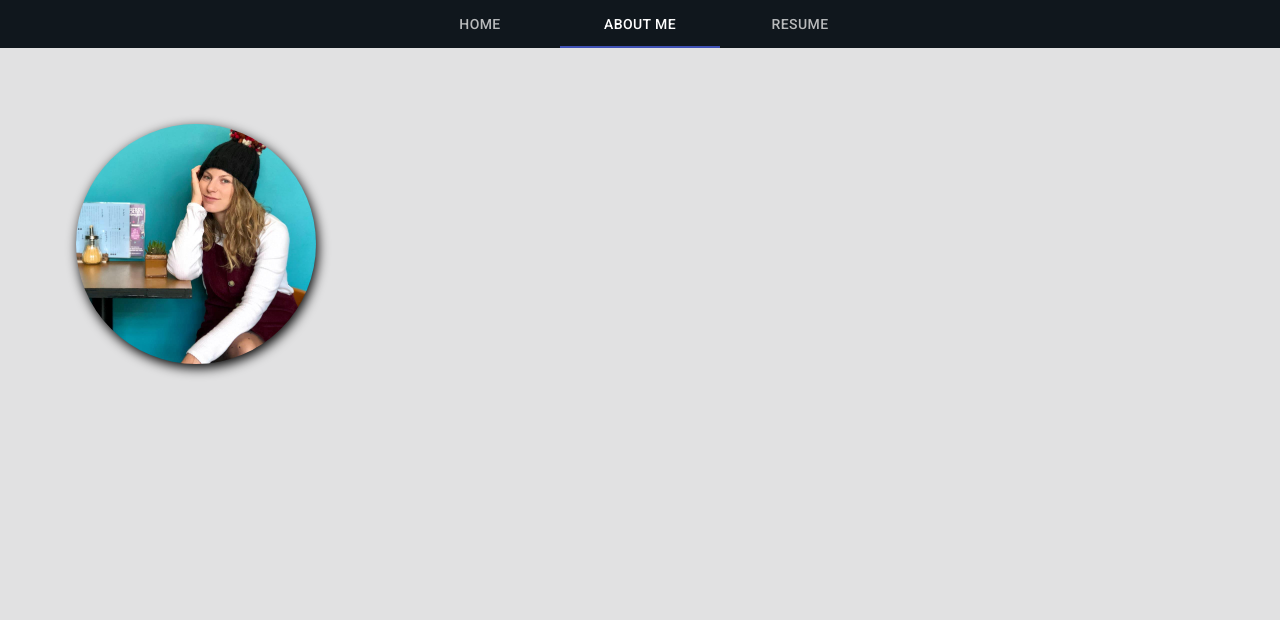
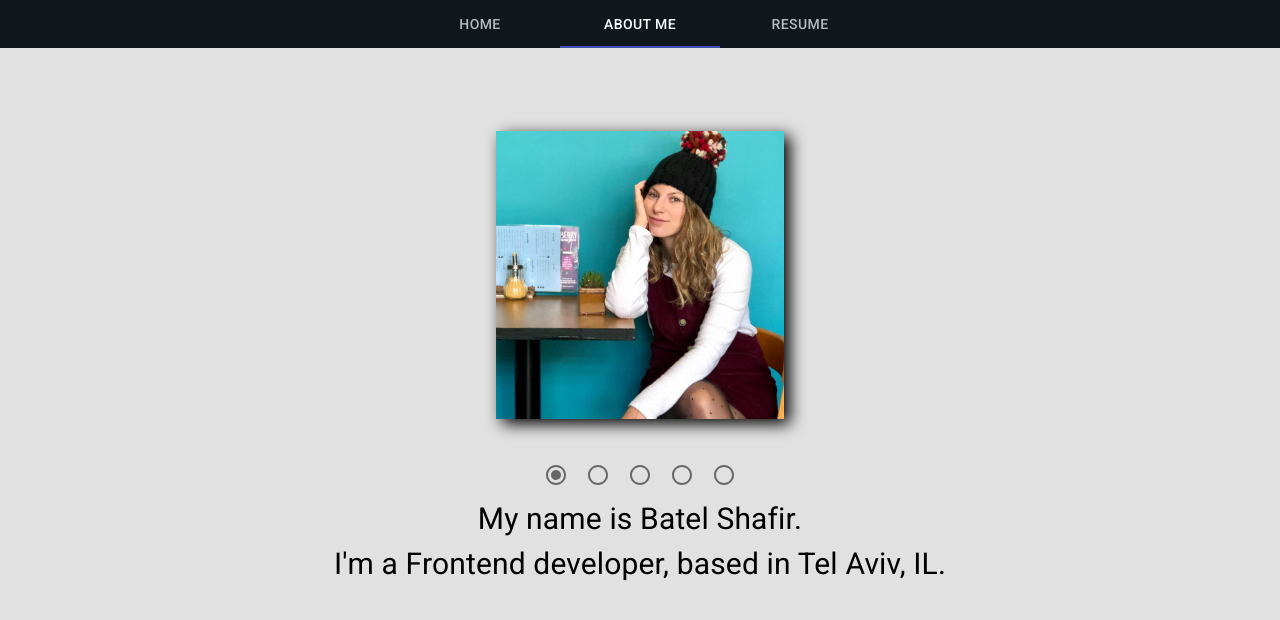
Before and after one commit to batel-shafir/my-personal-webpage, a React (Create React App) app in the folder client/: page / in a window 1280 px wide. Both pictures are taken after a click on the tab "ABOUT ME". Shown: the top 620 px of the page. Built offline with nearby package versions, Linux system fonts and the light colour scheme.

Commit message:
finished about section

```diff
--- a/client/src/Components/Tabs/About.js
+++ b/client/src/Components/Tabs/About.js
@@ -1,18 +1,79 @@
-import React from 'react';
+import React, { useState } from 'react';
 import mainImage from '../../assets/images/me1.jpg';
 import './About.scss';
+import Radio from '@material-ui/core/Radio';
 
-//     independent learner.
-//pare time DIYing and Coocking. I take care of my plants in my spare time, cuddle my dog, and occasionally visit the beach that is 5 minutes walk from my flat.
+
+/*<div>
+            My name is Batel Shafir and I'm a Frontend developer,based in Tel Aviv, IL.
+          </div>
+          <div> I'm highly motivated, hardworking & creative. </div>
+          <div> I have excellent interpersonal skills & high emotional intelligence .</div>
+          <div> I have serious passion for UI and web development. </div>
+          <div> "God is in the details" is my motto. This helps me to perform well as a Frontend Developer and basically in everything I do. </div>
+         */
+
 function About(props) {
-  const {isMobileView} = props;
+  const [selectedValue, setSelectedValue] = useState('a')
+
+  const handleChange = event => {
+    setSelectedValue(event.target.value);
+  };
 
   return (
     <div className="about">
-      <div className="about-content">
+        <div className="about-content">
+          <img className="my-img" src={mainImage}></img>
+          <div className="">
+            <Radio
+              checked={selectedValue === 'a'}
+              onChange={handleChange}
+              value="a"
+              name="radio-button"
+              aria-label="A"
+              color="default"
+            />
+            <Radio
+              checked={selectedValue === 'b'}
+              onChange={handleChange}
+              value="b"
+              name="radio-button"
+              aria-label="B"
+              color="default"
+            />
+            <Radio
+              checked={selectedValue === 'c'}
+              onChange={handleChange}
+              value="c"
+              name="radio-button"
+              aria-label="C"
+              color="default"
+            />
+            <Radio
+              checked={selectedValue === 'd'}
+              onChange={handleChange}
+              value="d"
+              name="radio-button"
+              aria-label="D"
+              color="default"
+            />
+            <Radio
+              checked={selectedValue === 'e'}
+              onChange={handleChange}
+              value="e"
+              name="radio-button"
+              aria-label="E"
+              color="default"
+            />
+          </div>
+            <div className="about-body">
+              {selectedValue ==='a' &&<div> My name is Batel Shafir. <br/> I'm a Frontend developer, based in Tel Aviv, IL.</div> }
+              {selectedValue ==='b' && <div> I have serious passion for UI and web development.</div>}
+              {selectedValue ==='c' && <div> I'm highly motivated, hardworking & creative. </div>}
+              {selectedValue ==='d' && <div> I have excellent interpersonal skills & high emotional intelligence.</div>}
+              {selectedValue ==='e' && <div> I believe that "God is in the details".</div>}
+            </div>
 
-
-  <img className="my-img" src={mainImage}></img>
       </div>
     </div>
   );
--- a/client/src/Components/Tabs/About.scss
+++ b/client/src/Components/Tabs/About.scss
@@ -1,60 +1,31 @@
 .about{
+    text-align: center;
+    justify-content: center;
+    padding: 2%;
+
 }
 .about-content{
     display: inline-block;
-    padding: 2%;
     font-style: normal;
-    font-size: 25px;
-    width: 50%;
+    font-size: 30px;
+    font-weight: 400;
+    .my-img{
+        padding: 2%;
+        filter: drop-shadow(6px 5px 8px black);
+    }
 }
 
 @media (max-width: 768px) {
     .about-content{
-        width: 100%;
         font-size: 20px;
     }
     .my-img {
-        width: 100%;
+        width:50%;
     }
 }
 
 @media (min-width: 768px) {
     .my-img {
-        width: 40%;
+        width:30%;
     }
 }
-
-.my-img{
-    padding: 2%;
-    float: left;
-    border-radius: 50%;
-    filter: drop-shadow(2px 4px 6px black);
-}
-
-.square{
-
-    transform: rotate(-45deg);
-
-    width: 105px;
-
-    height: 105px;
-
-    margin: 24px;
-
-    overflow: hidden;
-
-    }
-
-    .pic{
-
-        transform: rotate(45deg);
-
-        overflow: hidden;
-
-        width: 140px;
-
-        height: 140px;
-
-        margin: -18px;
-
-        }
```
